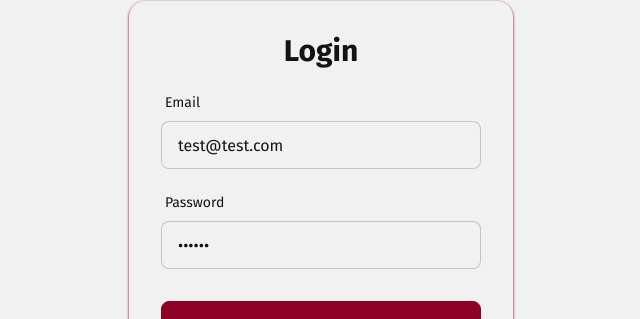
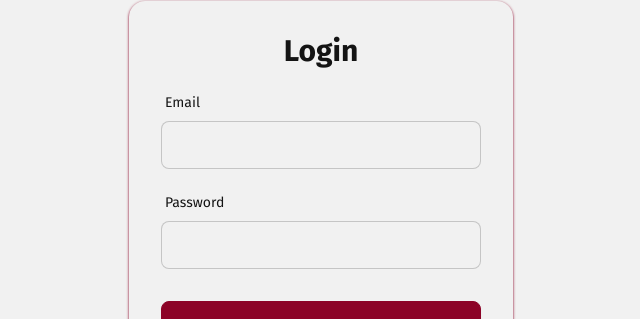
Before and after one commit to jackal7819/Galaxy-Store, a React (Vite) app: page /login in a window 1280 px wide. Shown: the part 157-476 px from the top of the page, without its empty margins (319-959 px from the left). Built offline with nearby package versions, Linux system fonts and the light colour scheme.

Commit message:
Add guest user

```diff
--- a/src/pages/Login.jsx
+++ b/src/pages/Login.jsx
@@ -1,37 +1,56 @@
-import { Form, Link } from 'react-router-dom';
+import { Form, Link, useNavigate } from 'react-router-dom';
+
 import FormInput from '../components/FormInput';
 import SubmitBtn from '../components/SubmitBtn';
+import customFetch from '../services/customFetch';
+import { loginUser } from '../store/userSlice';
+import { toast } from 'react-toastify';
+import { useDispatch } from 'react-redux';
 
 const Login = () => {
+	const dispatch = useDispatch();
+	const navigate = useNavigate();
+
+	const guestLogin = async () => {
+		try {
+			const response = await customFetch.post('/auth/local', {
+				identifier: 'test@test.com',
+				password: 'secret',
+			});
+			dispatch(loginUser(response.data));
+			toast.success('Welcome, Guest');
+			navigate('/');
+		} catch (error) {
+			console.log(error);
+			toast.error('Guest login error. Please try again');
+		}
+	};
+
 	return (
 		<section className='grid h-screen place-items-center'>
 			<Form
 				method='POST'
-				className='p-8 shadow shadow-primary card w-96 bg-base-100 gap-y-4'>
+				className='p-8 shadow shadow-primary card w-96 bg-base-100 gap-y-4'
+			>
 				<h4 className='text-3xl font-bold text-center'>Login</h4>
-				<FormInput
-					type='email'
-					label='email'
-					name='identifier'
-					defaultValue='test@test.com'
-				/>
-				<FormInput
-					type='password'
-					label='password'
-					name='password'
-					defaultValue='secret'
-				/>
+				<FormInput type='email' label='email' name='identifier' />
+				<FormInput type='password' label='password' name='password' />
 				<div className='mt-4'>
 					<SubmitBtn text='login' />
 				</div>
-				<button className='uppercase duration-300 btn btn-block btn-secondary'>
+				<button
+					type='button'
+					className='uppercase duration-300 btn btn-block btn-secondary'
+					onClick={guestLogin}
+				>
 					guest user
 				</button>
 				<p className='text-center'>
 					Not a member yet?{' '}
 					<Link
 						to='/register'
-						className='ml-2 capitalize link link-hover link-primary'>
+						className='ml-2 capitalize link link-hover link-primary'
+					>
 						register
 					</Link>
 				</p>
--- a/src/services/actions.js
+++ b/src/services/actions.js
@@ -32,7 +32,7 @@ export const loginAction = (store) => async ({request}) => {
 		return redirect('/');
 	} catch (error) {
 		const errorMessage =
-			error?.response?.data?.error.message ||
+			error?.response?.data?.error?.message ||
 			'Please, double check your credentials';
 		toast.error(errorMessage);
 		return null;
```
